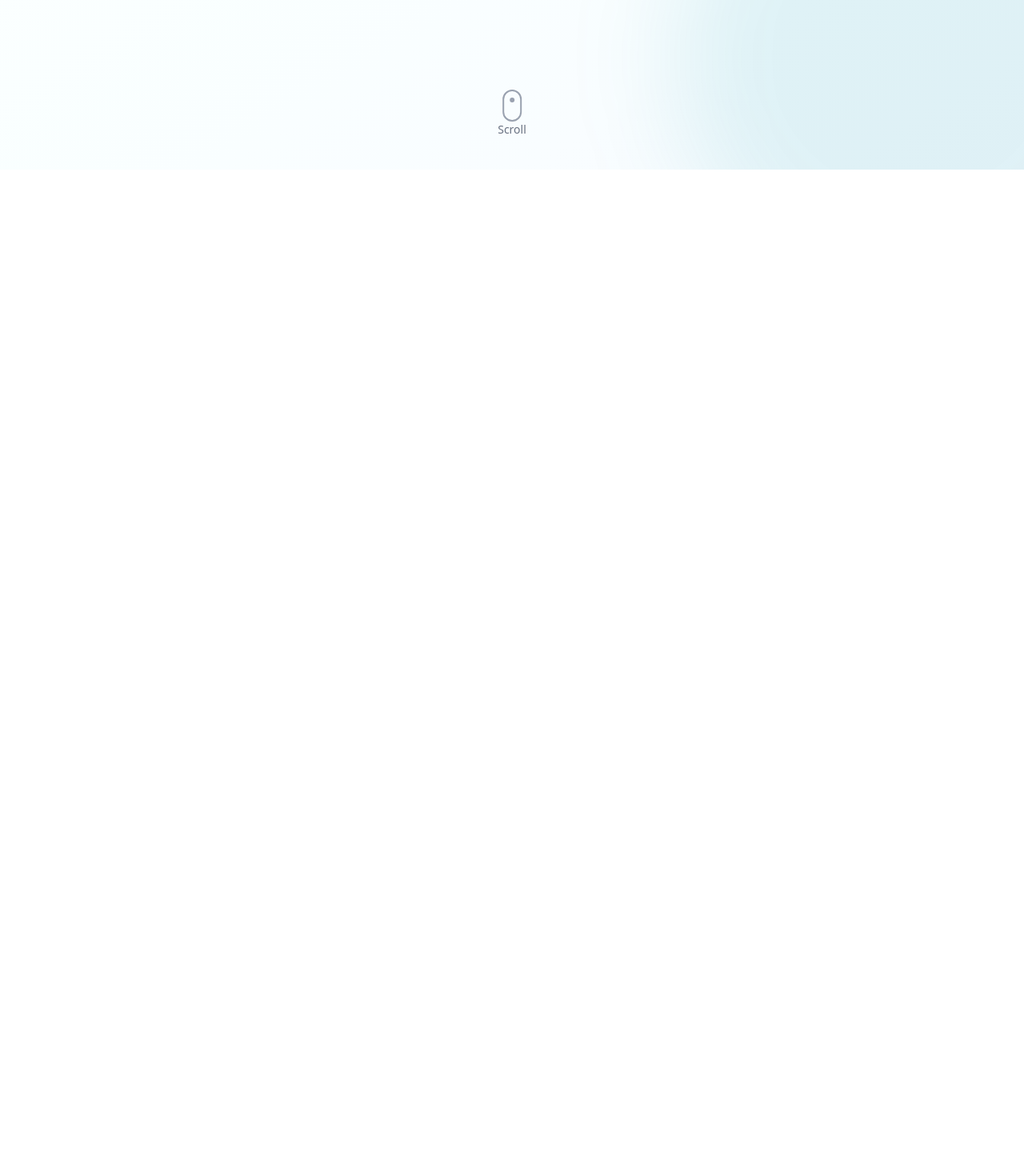
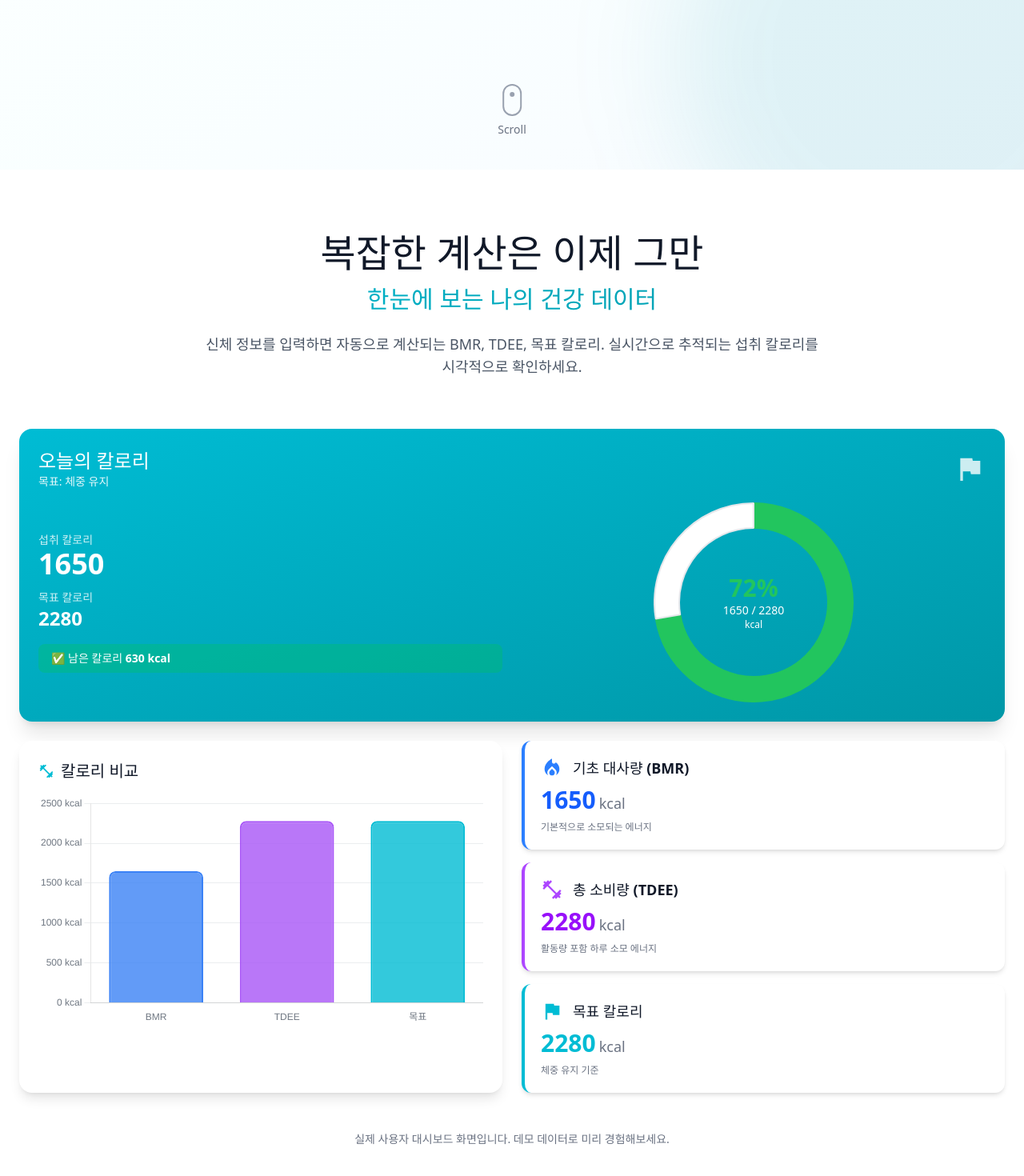
Before and after one commit to bibibigg/SmartPlate, a React (Vite) app in the folder frontend/: page /welcome in a window 1280 px wide. Shown: the part 588-2058 px from the top of the page at 80% size. Before the commit the page ends 800 px from the top, so only its background shows below. Built offline with nearby package versions, Linux system fonts and the light colour scheme; no server answers.

Commit message:
fear: 랜딩페이지 대시보드 프리뷰 추가

```diff
--- a/frontend/src/components/Dashboard/CalorieProgressChart.tsx
+++ b/frontend/src/components/Dashboard/CalorieProgressChart.tsx
@@ -25,7 +25,7 @@ function CalorieProgressChart({
     if (!isOver && goal === "lose")
       return { main: "#22c55e", light: "#86efac" };
     if (isOver && goal === "gain") return { main: "#22c55e", light: "#86efac" };
-    return { main: "#00BCD4", light: "#67e8f9" };
+    return { main: "#22c55e", light: "#86efac" };
   }, [isOver, goal]);
 
   // 차트 데이터 객체 (useMemo로 최적화)
@@ -70,7 +70,7 @@ function CalorieProgressChart({
         },
       },
     }),
-    []
+    [],
   );
 
   return (
--- /dev/null
+++ b/frontend/src/components/Landing/sections/DashboardPreview.tsx
@@ -0,0 +1,71 @@
+import { motion } from "framer-motion";
+import CalorieStats from "../../Dashboard/CalorieStats";
+import {
+  DEMO_CALORIE_STATS,
+  DEMO_BODY_DATA,
+  SECTION_HEADLINES,
+} from "../../../constants/landingContent";
+
+/**
+ * 실시간 대시보드 프리뷰 섹션
+ * 실제 CalorieStats 컴포넌트를 재사용하여 결과물을 먼저 보여줌
+ */
+export default function DashboardPreview() {
+  const { title, subtitle, description } = SECTION_HEADLINES.dashboardPreview;
+
+  return (
+    <section className="relative py-20 px-6 bg-white dark:bg-[#242424]">
+      <div className="max-w-7xl mx-auto">
+        {/* 헤드라인 */}
+        <motion.div
+          initial={{ opacity: 0, y: 50 }}
+          whileInView={{ opacity: 1, y: 0 }}
+          viewport={{ once: true, amount: 0.3 }}
+          transition={{ duration: 0.8 }}
+          className="text-center mb-16"
+        >
+          <h2 className="text-4xl md:text-5xl font-bold mb-4 text-gray-900 dark:text-white">
+            {title}
+          </h2>
+          <p className="text-2xl md:text-3xl font-semibold mb-6 bg-gradient-to-r from-[#00BCD4] to-[#0097A7] bg-clip-text text-transparent">
+            {subtitle}
+          </p>
+          <p className="text-lg text-gray-600 dark:text-gray-300 max-w-3xl mx-auto">
+            {description}
+          </p>
+        </motion.div>
+
+        {/* 실제 대시보드 컴포넌트 */}
+        <motion.div
+          initial={{ opacity: 0, y: 50 }}
+          whileInView={{ opacity: 1, y: 0 }}
+          viewport={{ once: true, amount: 0.2 }}
+          transition={{ duration: 0.8, delay: 0.2 }}
+        >
+          <CalorieStats
+            calorieStats={{
+              BMR: DEMO_CALORIE_STATS.BMR,
+              TDEE: DEMO_CALORIE_STATS.TDEE,
+              targetCalories: DEMO_CALORIE_STATS.targetCalories,
+            }}
+            todayCalories={DEMO_CALORIE_STATS.todayCalories}
+            bodyData={{ goal: DEMO_BODY_DATA.goal }}
+          />
+        </motion.div>
+
+        {/* 하단 설명 */}
+        <motion.div
+          initial={{ opacity: 0 }}
+          whileInView={{ opacity: 1 }}
+          viewport={{ once: true, amount: 0.3 }}
+          transition={{ duration: 0.8, delay: 0.4 }}
+          className="mt-12 text-center"
+        >
+          <p className="text-sm text-gray-500 dark:text-gray-400">
+            실제 사용자 대시보드 화면입니다. 데모 데이터로 미리 경험해보세요.
+          </p>
+        </motion.div>
+      </div>
+    </section>
+  );
+}
--- a/frontend/src/constants/landingContent.ts
+++ b/frontend/src/constants/landingContent.ts
@@ -14,49 +14,89 @@ export const DEMO_BODY_DATA = {
 
 // 데모 칼로리 통계
 export const DEMO_CALORIE_STATS = {
-  BMR: 1650,
-  TDEE: 2280,
-  targetCalories: 2280,
-  todayCalories: 1650,
+  BMR: 1650, // 기초대사량
+  TDEE: 2280, // 일일 소비 칼로리
+  targetCalories: 2280, // 목표 칼로리 (유지)
+  todayCalories: 1650, // 오늘 섭취 칼로리
+  remainingCalories: 630, // 남은 칼로리
+  progressPercentage: 72, // 진행률 (1650/2280 * 100)
 };
 
-// Feature 섹션 데이터
-export const FEATURE_SECTIONS = [
+// 섹션 헤드라인
+export const SECTION_HEADLINES = {
+  dashboardPreview: {
+    title: "복잡한 계산은 이제 그만",
+    subtitle: "한눈에 보는 나의 건강 데이터",
+    description:
+      "신체 정보를 입력하면 자동으로 계산되는 BMR, TDEE, 목표 칼로리. 실시간으로 추적되는 섭취 칼로리를 시각적으로 확인하세요.",
+  },
+  aiAnalysis: {
+    title: "일일이 음식 검색? 이제 그만!",
+    subtitle: "사진 한 장으로 끝내는 칼로리 분석",
+    description:
+      "OpenAI GPT-5.2 Vision 기술로 음식 사진을 자동 분석합니다. 95% 이상의 정확도로 칼로리와 영양소를 즉시 확인하세요.",
+  },
+  personalizedCalorie: {
+    title: "당신만을 위한 맞춤형 목표",
+    subtitle: "과학적 근거 기반 칼로리 관리",
+    description:
+      "나이, 성별, 체중, 활동량을 고려한 정확한 BMR, TDEE 계산. 감량, 유지, 증량 목표에 맞춘 최적의 칼로리를 제안합니다.",
+  },
+  foodDatabase: {
+    title: "정확한 영양 정보, 믿을 수 있는 데이터",
+    subtitle: "식품의약품안전처 공식 데이터 45,000개 이상",
+    description:
+      "정부 기관이 검증한 정확한 영양 정보를 제공합니다. 탄수화물, 단백질, 지방, 나트륨 등 9가지 이상의 상세 영양소를 확인하세요.",
+  },
+} as const;
+
+// AI 분석 기능 체크리스트
+export const AI_FEATURES = [
   {
-    id: 'dashboard',
-    title: '실시간 대시보드',
-    subtitle: '한눈에 보는 나의 건강 데이터',
-    description:
-      '칼로리와 영양소를 실시간으로 추적하고 목표 달성도를 확인하세요.',
+    icon: "✓",
+    title: "자동 음식 인식",
+    description: "사진만 찍으면 AI가 알아서 분석",
   },
   {
-    id: 'ai-analysis',
-    title: 'AI 이미지 분석',
-    subtitle: '사진 한 장으로 영양 정보 분석',
-    description:
-      'OpenAI GPT-5.2 Vision API가 음식을 자동 인식하고 칼로리와 영양소를 추정합니다.',
-    features: ['자동 음식 인식', '칼로리 추정', '확신도 제공'],
+    icon: "✓",
+    title: "칼로리 자동 계산",
+    description: "복잡한 검색 필요 없음",
   },
   {
-    id: 'personalized',
-    title: '맞춤형 칼로리 관리',
-    subtitle: '나만의 맞춤형 칼로리 목표',
-    description:
-      '신체 정보와 활동 수준을 기반으로 개인화된 칼로리 목표를 설정하세요.',
-    stats: [
-      { label: '기초대사량', value: '1,650 kcal' },
-      { label: '일일 소비 칼로리', value: '2,280 kcal' },
-      { label: '목표 칼로리', value: '2,280 kcal' },
-    ],
+    icon: "✓",
+    title: "영양소 분석",
+    description: "탄/단/지 자동 계산",
   },
   {
-    id: 'easy-record',
-    title: '식품안전처 공식 데이터',
-    subtitle: '정확한 영양 정보 검색',
-    description:
-      '45,000개 이상의 식품안전처 공식 데이터를 손쉽게 검색하고 기록하세요.',
+    icon: "✓",
+    title: "확신도 제공",
+    description: "AI 분석 신뢰도 95%+",
   },
-];
+] as const;
+
+// 맞춤형 칼로리 기능 체크리스트
+export const PERSONALIZED_FEATURES = [
+  {
+    icon: "✓",
+    title: "BMR 자동 계산",
+    description: "나이, 성별, 체중 기반",
+  },
+  {
+    icon: "✓",
+    title: "활동량 고려",
+    description: "TDEE 정확도 향상",
+  },
+  {
+    icon: "✓",
+    title: "목표별 최적화",
+    description: "감량/유지/증량 맞춤",
+  },
+  {
+    icon: "✓",
+    title: "실시간 추적",
+    description: "차트로 진행 상황 확인",
+  },
+] as const;
 
 // Social Proof 통계
 export const SOCIAL_PROOF_STATS = [
--- a/frontend/src/pages/LandingPage.tsx
+++ b/frontend/src/pages/LandingPage.tsx
@@ -2,6 +2,7 @@ import { useEffect } from 'react';
 import { useNavigate } from 'react-router-dom';
 import { useAuthStore } from '../store/auth/authSlice';
 import HeroSection from '../components/Landing/sections/HeroSection';
+import DashboardPreview from '../components/Landing/sections/DashboardPreview';
 
 /**
  * 랜딩페이지 메인 페이지
@@ -21,8 +22,8 @@ export default function LandingPage() {
   return (
     <div>
       <HeroSection />
-      {/* TODO: 추가 섹션들은 Phase 1 완료 후 구현 */}
-      {/* <DashboardPreview /> */}
+      <DashboardPreview />
+      {/* TODO: 추가 섹션들은 Phase 2에서 구현 */}
       {/* <AIAnalysisFeature /> */}
       {/* <PersonalizedFeature /> */}
       {/* <FinalCTA /> */}
```
